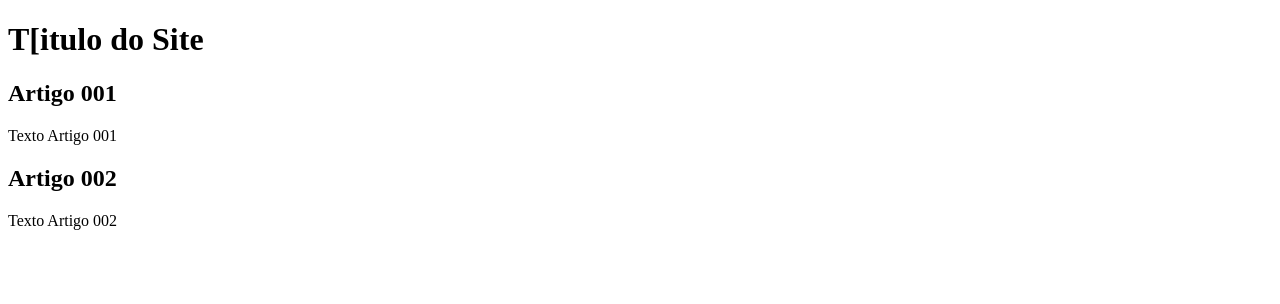
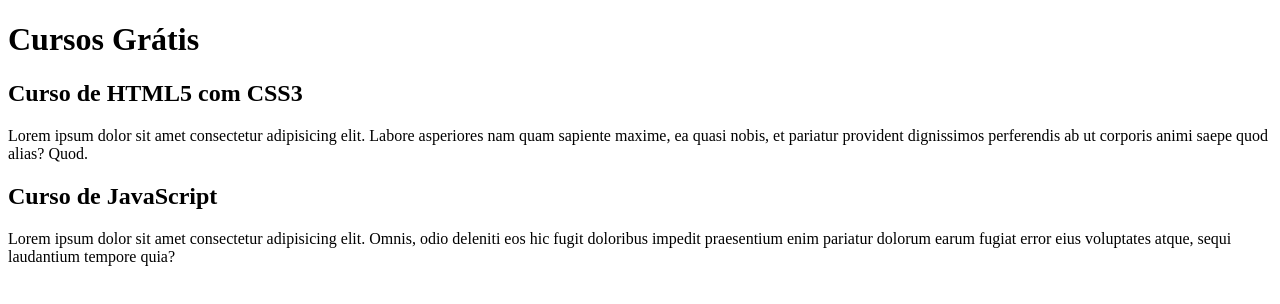
Before and after one commit to RafaelFerreiraNunes/projeto-site, a plain HTML site: page index.html in a window 1280 px wide. Drawn offline with Linux system fonts and the light colour scheme.

Commit message:
Comecei a escrever o conteúdo

```diff
--- a/index.html
+++ b/index.html
@@ -8,15 +8,15 @@
 <body>
     <main>
         <header>
-            <h1>T[itulo do Site</h1>
+            <h1>Cursos Grátis</h1>
         </header>
         <article>
-            <h2>Artigo 001</h2>
-            <p>Texto Artigo 001</p>
+            <h2>Curso de HTML5 com CSS3</h2>
+            <p>Lorem ipsum dolor sit amet consectetur adipisicing elit. Labore asperiores nam quam sapiente maxime, ea quasi nobis, et pariatur provident dignissimos perferendis ab ut corporis animi saepe quod alias? Quod.</p>
         </article>
         <article>
-            <h2>Artigo 002</h2>
-            <p>Texto Artigo 002</p>
+            <h2>Curso de JavaScript</h2>
+            <p>Lorem ipsum dolor sit amet consectetur adipisicing elit. Omnis, odio deleniti eos hic fugit doloribus impedit praesentium enim pariatur dolorum earum fugiat error eius voluptates atque, sequi laudantium tempore quia?</p>
         </article>
     </main>
 </body>
```
